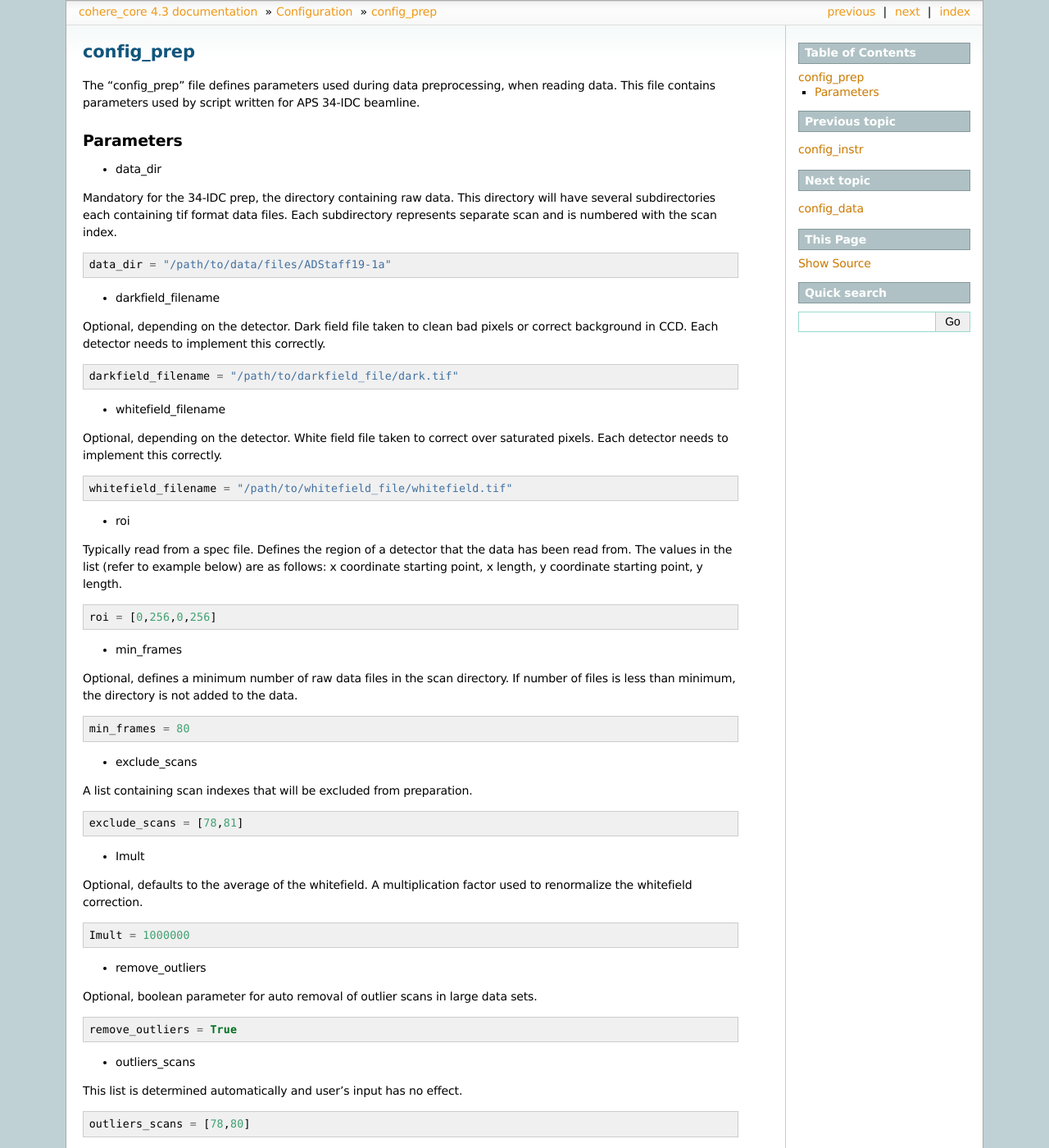
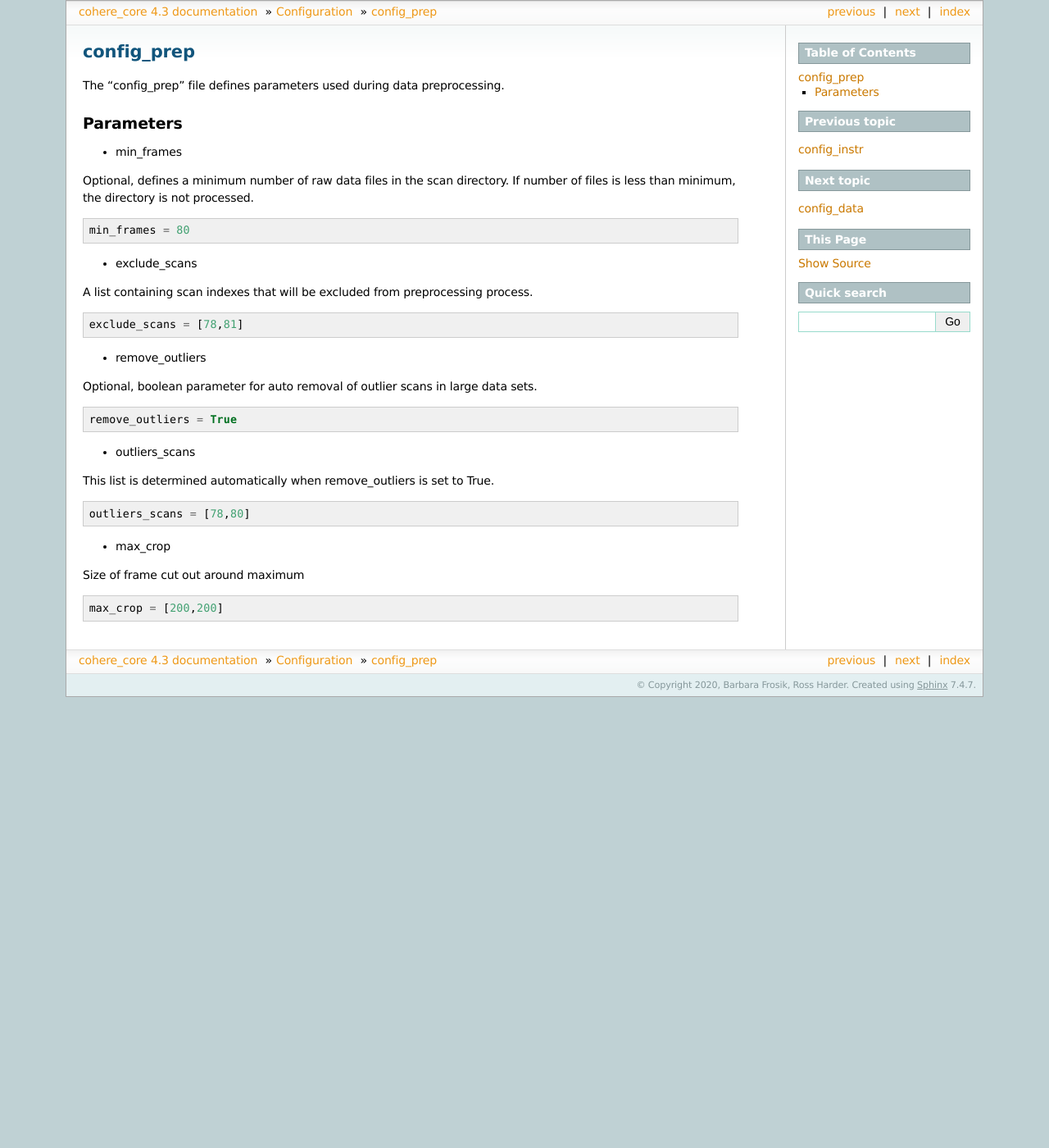
Before and after one commit to AdvancedPhotonSource/cohere, a Sphinx documentation site: the page built from docs/source/config_prep.rst, in a window 1280 px wide and 1400 px high. Shown: the whole window at 82% size. Built offline with Sphinx 7.4.7, drawn with Linux system fonts in a browser that asks for light colours.

Commit message:
updated config docs

```diff
--- a/docs/source/config_prep.rst
+++ b/docs/source/config_prep.rst
@@ -3,46 +3,14 @@
 ===========
 config_prep
 ===========
-| The "config_prep" file defines parameters used during data preprocessing, when reading data. This file contains parameters used by script written for APS 34-IDC beamline.
+| The "config_prep" file defines parameters used during data preprocessing.
 
 Parameters
 ==========
 
-- data_dir
-
-| Mandatory for the 34-IDC prep, the directory containing raw data. This directory will have several subdirectories each containing tif format data files. Each subdirectory represents separate scan and is numbered with the scan index.
-
-::
-
-    data_dir = "/path/to/data/files/ADStaff19-1a"
-
-- darkfield_filename
-
-| Optional, depending on the detector. Dark field file taken to clean bad pixels or correct background in CCD. Each detector needs to implement this correctly.
-
-::
-
-    darkfield_filename = "/path/to/darkfield_file/dark.tif"
-
-- whitefield_filename
-
-| Optional, depending on the detector. White field file taken to correct over saturated pixels. Each detector needs to implement this correctly.
-
-::
-
-    whitefield_filename = "/path/to/whitefield_file/whitefield.tif"
-
-- roi
-
-| Typically read from a spec file. Defines the region of a detector that the data has been read from. The values in the list (refer to example below) are as follows: x coordinate starting point, x length, y coordinate starting point, y length.
-
-::
-
-    roi = [0,256,0,256]
-
 - min_frames
 
-| Optional, defines a minimum number of raw data files in the scan directory. If number of files is less than minimum, the directory is not added to the data.
+| Optional, defines a minimum number of raw data files in the scan directory. If number of files is less than minimum, the directory is not processed.
 
 ::
 
@@ -50,20 +18,11 @@ Parameters
 
 - exclude_scans
 
-| A list containing scan indexes that will be excluded from preparation.
+| A list containing scan indexes that will be excluded from preprocessing process.
 
 ::
 
     exclude_scans = [78,81]
-
-- Imult
-
-| Optional, defaults to the average of the whitefield. A multiplication factor used to renormalize the whitefield correction.
-
-::
-
-   Imult = 1000000
-
 
 - remove_outliers
 
@@ -75,8 +34,16 @@ Parameters
 
 - outliers_scans
 
-| This list is determined automatically and user's input has no effect.
+| This list is determined automatically when remove_outliers is set to True.
 
 ::
 
     outliers_scans = [78,80]
+
+- max_crop
+
+| Size of frame cut out around maximum
+
+::
+
+    max_crop = [200,200]
--- a/pyproject.toml
+++ b/pyproject.toml
@@ -4,7 +4,7 @@ build-backend = "setuptools.build_meta"
 
 [project]
 name = "cohere_core"
-version = "4.2.1"
+version = "4.3"
 authors = [
   { name="Barbara Frosik", email="bfrosik@anl.gov" },
   { name="Ross Harder", email="rharder@anl.gov" }
@@ -31,10 +31,9 @@ dependencies = [
 
 [tool.setuptools.packages.find]
     where = ["src"]
-    include = ["cohere_core*", ]
 
 [project.urls]
-Homepage = "https://github.com/AdvancedPhotonSource/cohere_core"
+Homepage = "https://github.com/AdvancedPhotonSource/cohere"
 
 [tool.sphinx-pyproject]
 extensions = [
```
Also changed, not shown: docs/source/config_rec.rst (+22 -6 lines).
